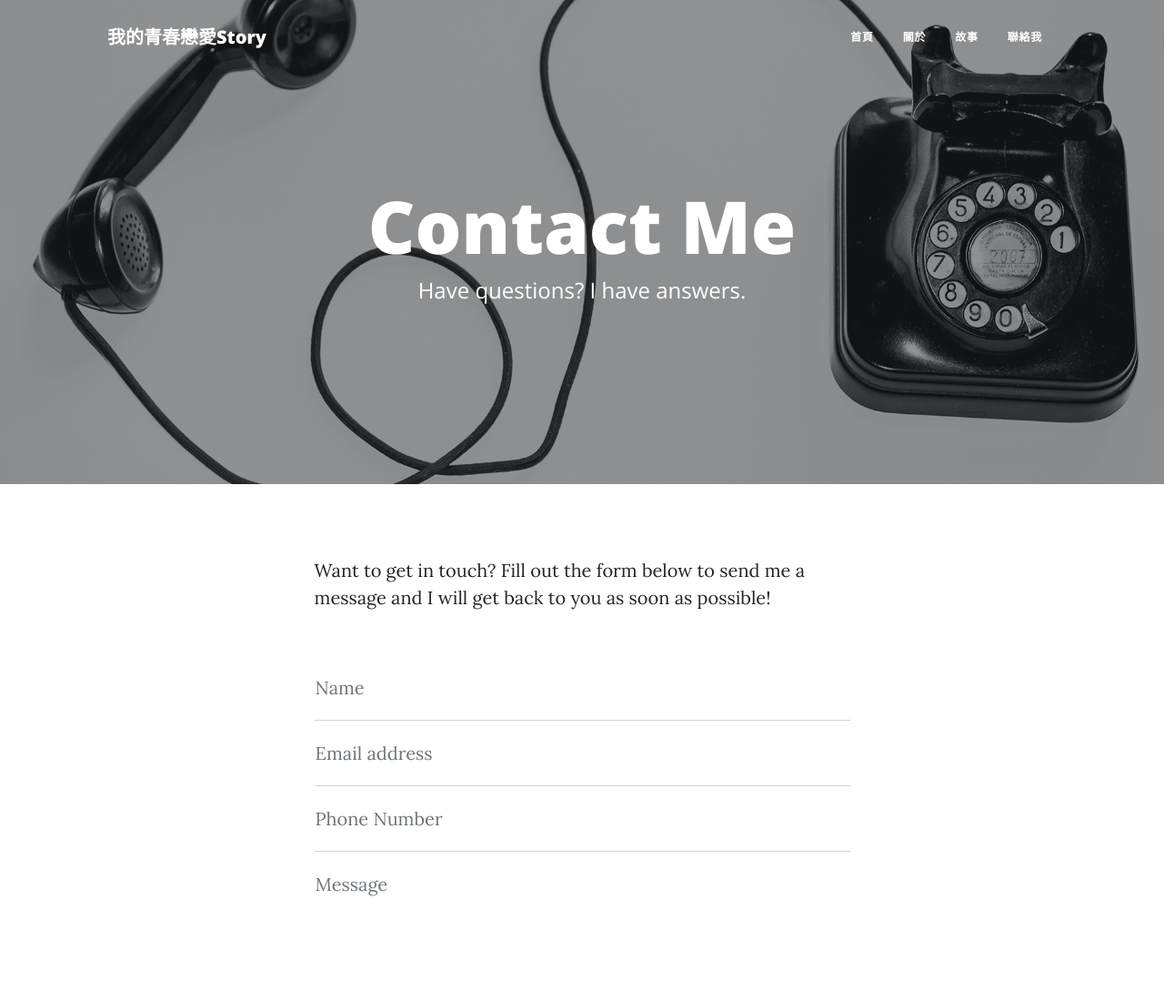
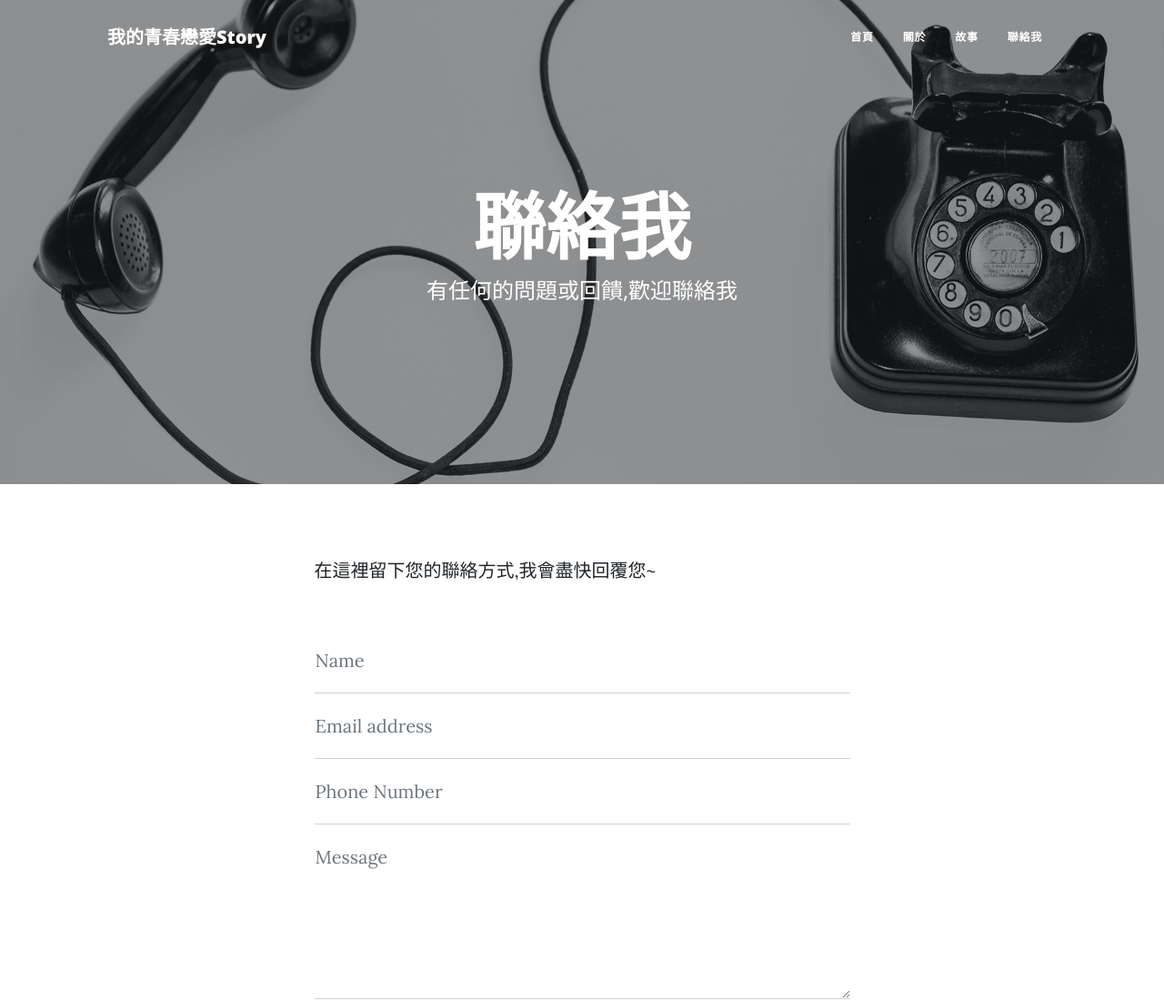
Before and after one commit to alisa71020/B082019.github.io, a plain HTML site: page contact.html in a window 1280 px wide. Shown: the top 1100 px of the page at 91% size. Drawn offline with nearby package versions, Linux system fonts and the light colour scheme.

Commit message:
更改文字內容

```diff
--- a/contact.html
+++ b/contact.html
@@ -40,8 +40,8 @@
                 <div class="row gx-4 gx-lg-5 justify-content-center">
                     <div class="col-md-10 col-lg-8 col-xl-7">
                         <div class="page-heading">
-                            <h1>Contact Me</h1>
-                            <span class="subheading">Have questions? I have answers.</span>
+                            <h1>聯絡我</h1>
+                            <span class="subheading">有任何的問題或回饋,歡迎聯絡我</span>
                         </div>
                     </div>
                 </div>
@@ -52,7 +52,7 @@
             <div class="container px-4 px-lg-5">
                 <div class="row gx-4 gx-lg-5 justify-content-center">
                     <div class="col-md-10 col-lg-8 col-xl-7">
-                        <p>Want to get in touch? Fill out the form below to send me a message and I will get back to you as soon as possible!</p>
+                        <p>在這裡留下您的聯絡方式,我會盡快回覆您~</p>
                         <div class="my-5">
                             <!-- * * * * * * * * * * * * * * *-->
                             <!-- * * SB Forms Contact Form * *-->
```
